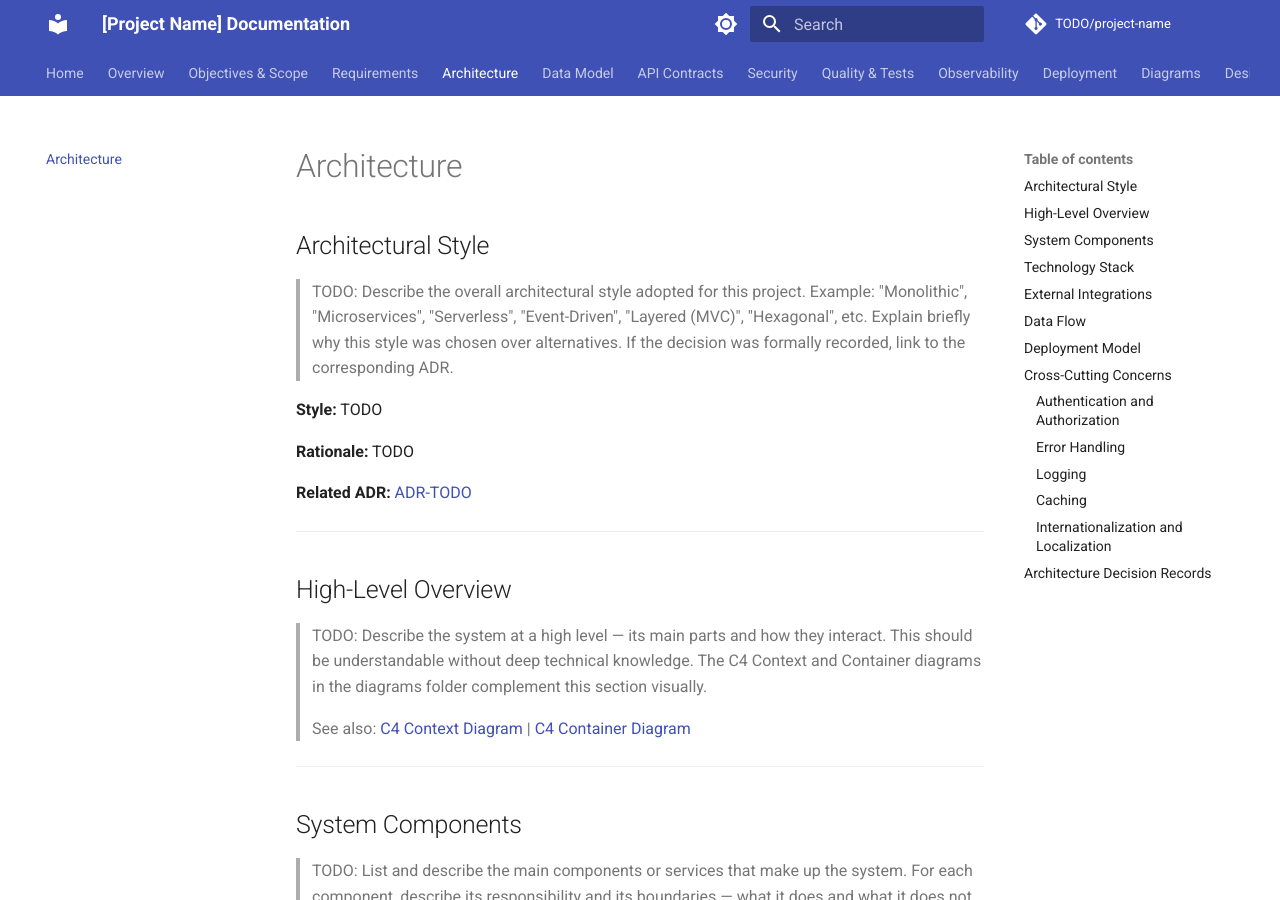
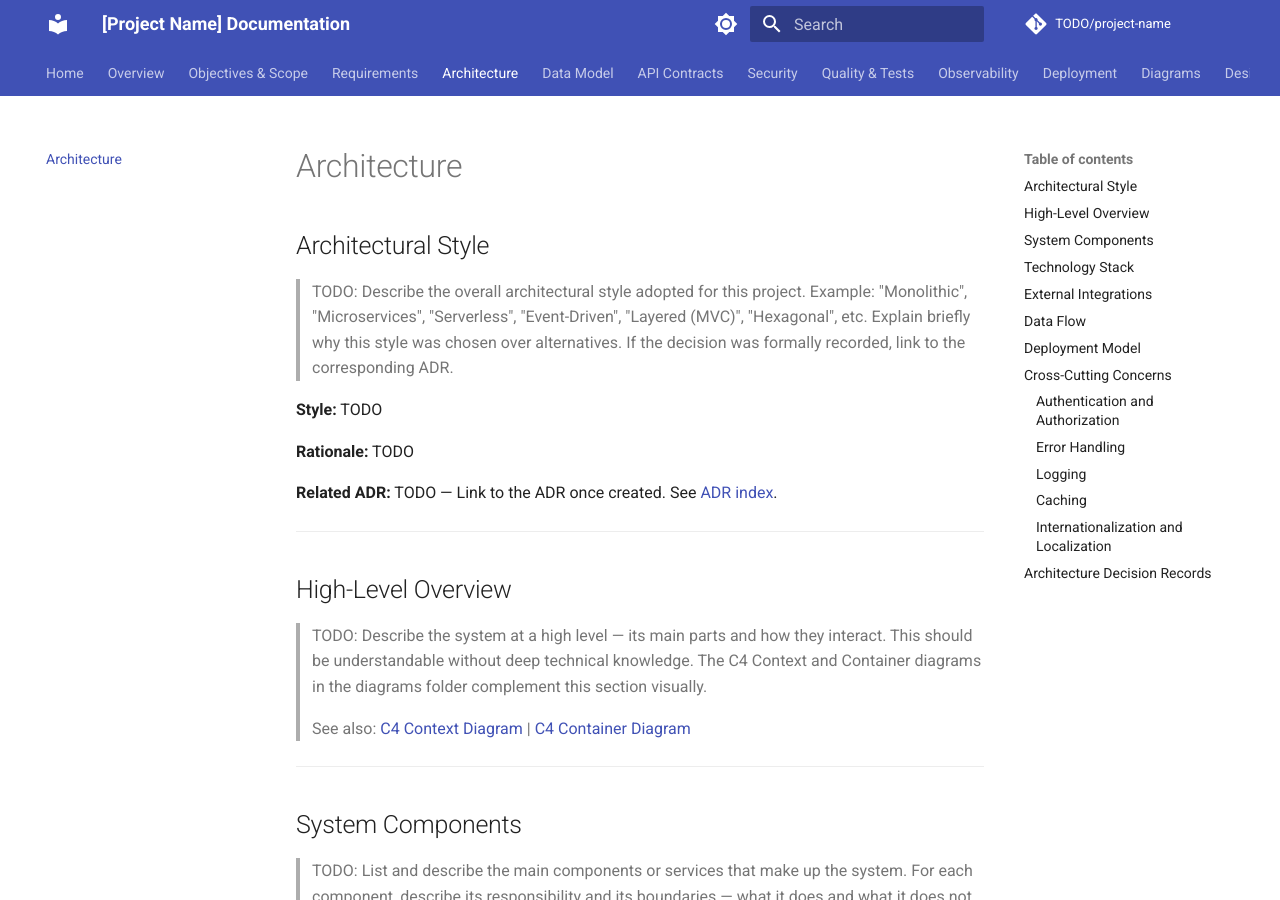
Before and after one commit to matheusbrasilaguiar/software-project-template, an MkDocs documentation site: the page built from docs/04-architecture.md, in a window 1280 px wide and 900 px high. Built offline with MkDocs 1.6.1 and Material for MkDocs 9.7.7, drawn with Linux system fonts in a browser that asks for light colours; comment, search, counter and statistics services are not loaded.

Commit message:
fix: resolve MkDocs broken placeholder links in architecture and ADR template

```diff
--- a/docs/04-architecture.md
+++ b/docs/04-architecture.md
@@ -10,7 +10,7 @@
 
 **Rationale:** TODO
 
-**Related ADR:** [ADR-TODO](adr/TODO.md)
+**Related ADR:** TODO — Link to the ADR once created. See [ADR index](adr/README.md).
 
 ---
 
```
Also changed, not shown: docs/adr/001-template.md (+1 -1 lines).
